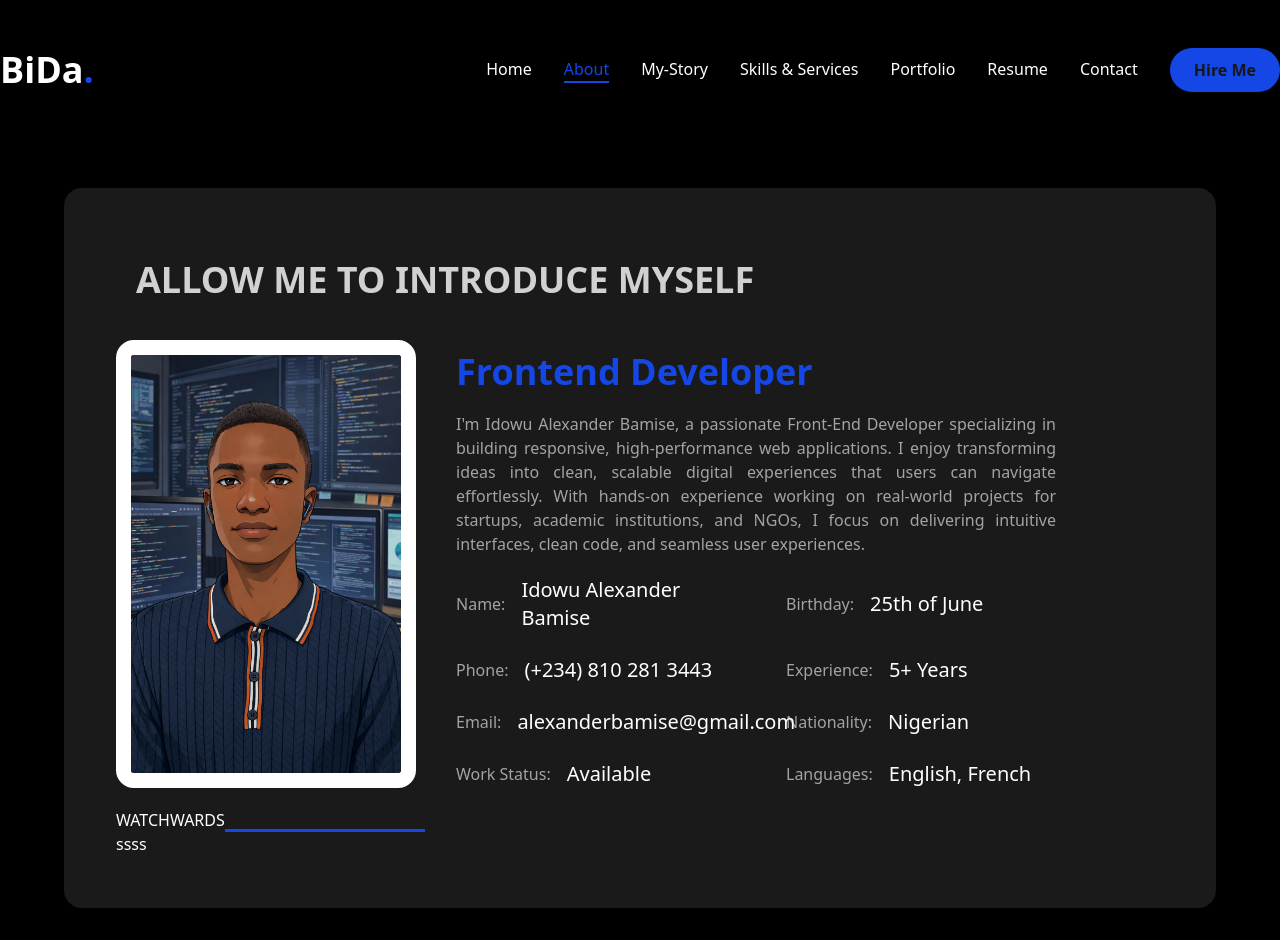
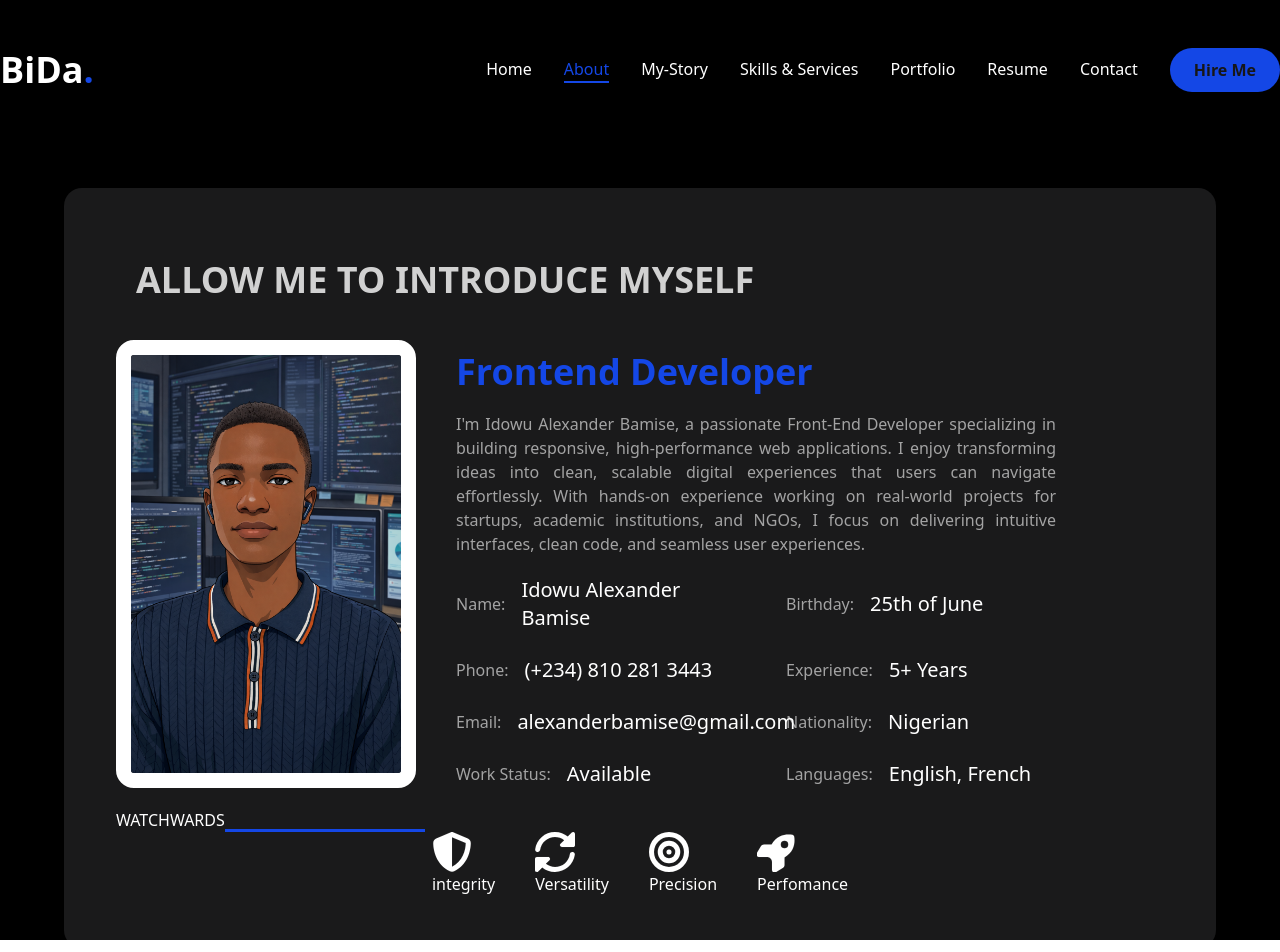
Before and after one commit to Bida3443/Bida-dev, a Next.js app: page /about in a window 1280 px wide. Shown: the top 952 px of the page. Built offline with nearby package versions, Linux system fonts and the light colour scheme.

Commit message:
My Porfolio

```diff
--- a/app/about/page.tsx
+++ b/app/about/page.tsx
@@ -5,6 +5,7 @@
 import { motion } from "framer-motion";
 import Image from "next/image";
 import Bida from "../../public/pac.png";
+// import { text } from "stream/consumers";
 
 
 
@@ -52,14 +53,48 @@ const about = {
 
 };
 
-const watch = {
-   svg: <svg
+const watch = [
+    {
+        svg: (
+             <svg
    xmlns="http://www.w3.org/2000/svg"
    viewBox="0 0 512 512"
-   className=""><path d="M256 0c4.6 0 9.2 1 13.4 2.9L457.8 82.8c22 9.3 38.4 31 38.3 57.2-.5 99.2-41.3 280.7-213.6 363.2-16.7 8-36.1 8-52.8 0-172.4-82.5-213.1-264-213.6-363.2-.1-26.2 16.3-47.9 38.3-57.2L242.7 2.9C246.9 1 251.4 0 256 0zm0 66.8l0 378.1c138-66.8 175.1-214.8 176-303.4l-176-74.6 0 0z"/></svg>,
-   text:"Integrity",
+   className="w-10 h-10 stroke-white fill-white"><path d="M256 0c4.6 0 9.2 1 13.4 2.9L457.8 82.8c22 9.3 38.4 31 38.3 57.2-.5 99.2-41.3 280.7-213.6 363.2-16.7 8-36.1 8-52.8 0-172.4-82.5-213.1-264-213.6-363.2-.1-26.2 16.3-47.9 38.3-57.2L242.7 2.9C246.9 1 251.4 0 256 0zm0 66.8l0 378.1c138-66.8 175.1-214.8 176-303.4l-176-74.6 0 0z"/>
+   </svg>
+        ),
+        text:"integrity",
+    },
+    {
+        svg: (
+     <svg
+     xmlns="http://www.w3.org/2000/svg"
+     viewBox="0 0 512 512"
+     className="w-10 h-10 stroke-white fill-white">
+    <path d="M480.1 192l7.9 0c13.3 0 24-10.7 24-24l0-144c0-9.7-5.8-18.5-14.8-22.2S477.9 .2 471 7L419.3 58.8C375 22.1 318 0 256 0 127 0 20.3 95.4 2.6 219.5 .1 237 12.2 253.2 29.7 255.7s33.7-9.7 36.2-27.1C79.2 135.5 159.3 64 256 64 300.4 64 341.2 79 373.7 104.3L327 151c-6.9 6.9-8.9 17.2-5.2 26.2S334.3 192 344 192l136.1 0zm29.4 100.5c2.5-17.5-9.7-33.7-27.1-36.2s-33.7 9.7-36.2 27.1c-13.3 93-93.4 164.5-190.1 164.5-44.4 0-85.2-15-117.7-40.3L185 361c6.9-6.9 8.9-17.2 5.2-26.2S177.7 320 168 320L24 320c-13.3 0-24 10.7-24 24L0 488c0 9.7 5.8 18.5 14.8 22.2S34.1 511.8 41 505l51.8-51.8C137 489.9 194 512 256 512 385 512 491.7 416.6 509.4 292.5z"/></svg>
+        ),
+        text:"Versatility",
+    },
+    {
+        svg: (
+     <svg
+     xmlns="http://www.w3.org/2000/svg"
+     viewBox="0 0 512 512"
+     className="w-10 h-10 stroke-white fill-white"><path d="M448 256a192 192 0 1 0 -384 0 192 192 0 1 0 384 0zM0 256a256 256 0 1 1 512 0 256 256 0 1 1 -512 0zm256 80a80 80 0 1 0 0-160 80 80 0 1 0 0 160zm0-224a144 144 0 1 1 0 288 144 144 0 1 1 0-288zM224 256a32 32 0 1 1 64 0 32 32 0 1 1 -64 0z"/></svg>
+        ),
+        text:"Precision",
+    },
+    {
+        svg: (
+     <svg
+     xmlns="http://www.w3.org/2000/svg"
+     viewBox="0 0 512 512"
+     className="w-10 h-10 stroke-white fill-white"><path d="M128 320L24.5 320c-24.9 0-40.2-27.1-27.4-48.5L50 183.3C58.7 168.8 74.3 160 91.2 160l95 0c76.1-128.9 189.6-135.4 265.5-124.3 12.8 1.9 22.8 11.9 24.6 24.6 11.1 75.9 4.6 189.4-124.3 265.5l0 95c0 16.9-8.8 32.5-23.3 41.2l-88.2 52.9c-21.3 12.8-48.5-2.6-48.5-27.4L192 384c0-35.3-28.7-64-64-64l-.1 0zM400 160a48 48 0 1 0 -96 0 48 48 0 1 0 96 0z"/></svg>
+        ),
+        text:"Perfomance",
+    }
+]
 
-};
+
 
 
 
@@ -113,7 +148,14 @@ export default function About ()  {
                         <h4>WATCHWARDS <span className="border-b border-blue-700 w-50"></span></h4>
                         <div className="border-b-3 border-blue-700 w-50"></div>
                     </div>
-                    <div>ssss</div>
+                    <div className="flex flex-row justify-center gap-10">
+                        <ul className="flex gap-10 justify-center">{watch.map((item, index)=>(
+                            <div key={index}>
+                                <div>{item.svg}</div>
+                                <div>{item.text}</div>
+                            </div>
+                        ))}</ul>
+                    </div>
                 </div>
             </div>
         </motion.div>
```
